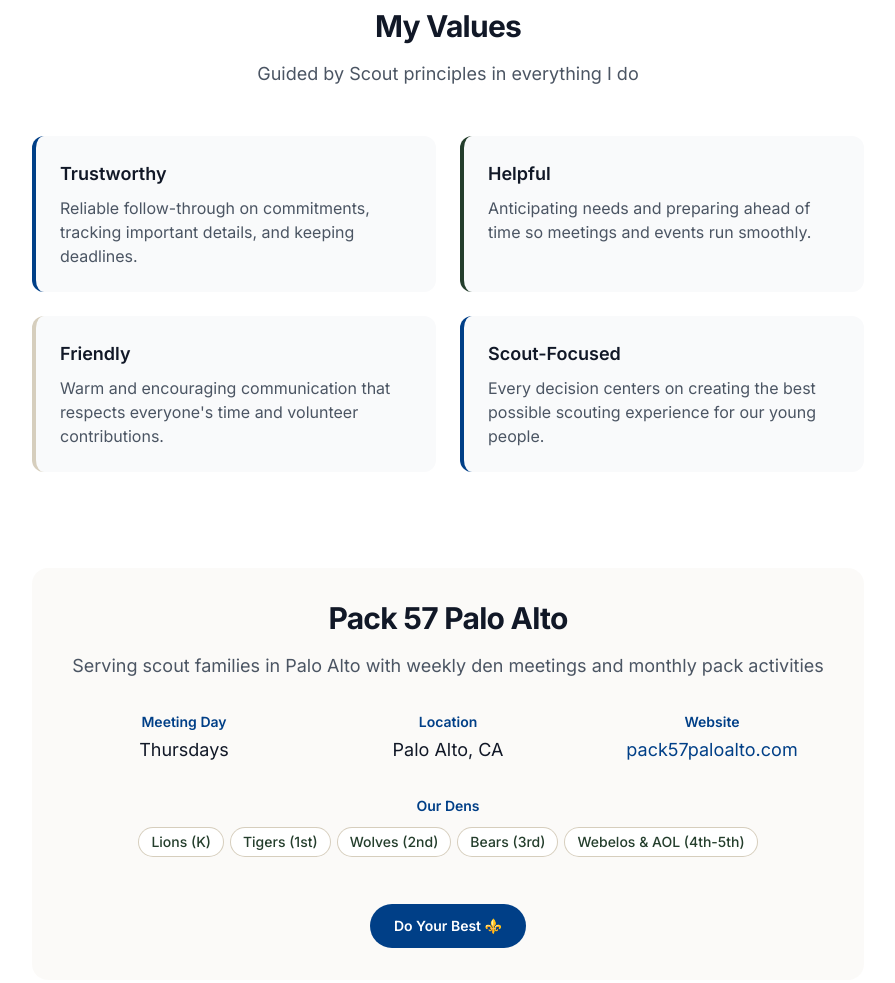
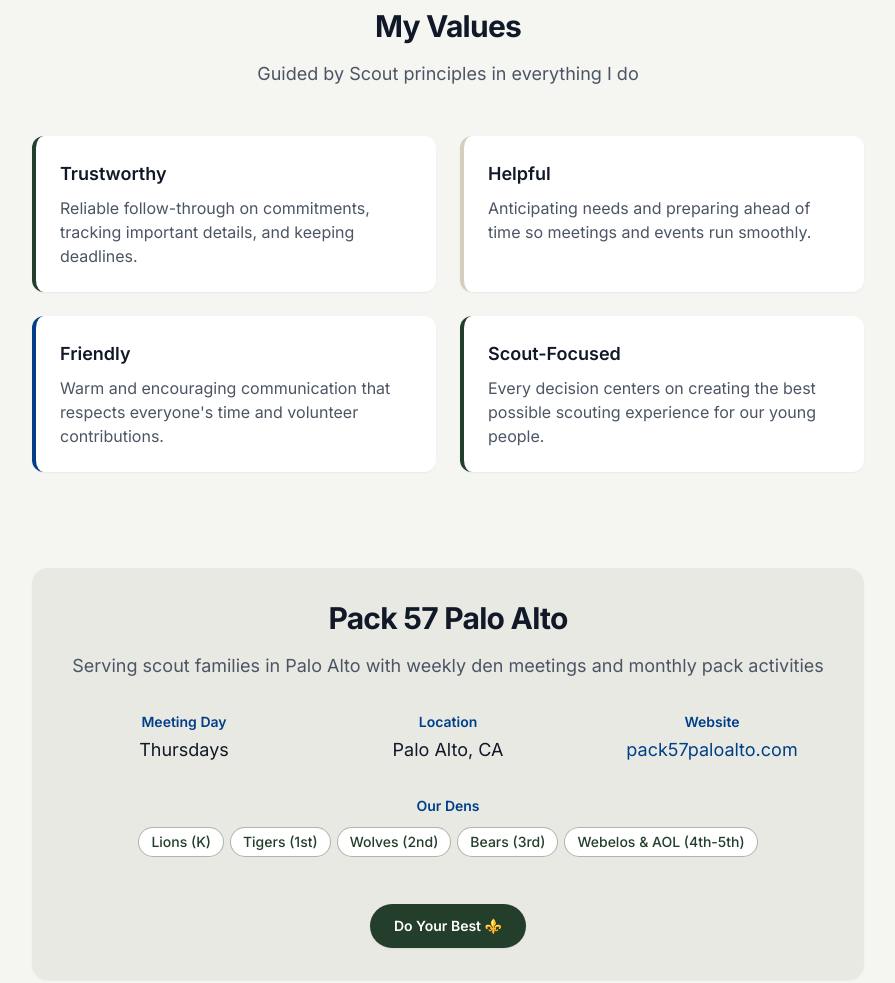
Before and after one commit to trailmark2026/trailmark2026.github.io, a plain HTML site: page index.html in a window 1280 px wide. Shown: the part 1140-2123 px from the top of the page, without its empty margins (192-1087 px from the left). Drawn offline with nearby package versions, Linux system fonts and the light colour scheme.

Commit message:
Brand-colored khaki version with greens
- Changed background to light khaki (scout-tan-lighter)
- Used mix of olive green and scout blue for icons
- Added tan backgrounds with olive borders for some icons
- White cards with shadows on khaki background for better readability
- Green olive ring around logo instead of generic
- Enhanced contrast while maintaining brand colors
- Pack section uses light tan background

```diff
--- a/index.html
+++ b/index.html
@@ -15,7 +15,10 @@
                     colors: {
                         'scout-blue': '#003F87',
                         'scout-tan': '#D6CEBD',
+                        'scout-tan-light': '#E9E9E4',
+                        'scout-tan-lighter': '#F5F5F2',
                         'scout-olive': '#243E2C',
+                        'scout-olive-light': '#4A5C52',
                         'scout-gold': '#FDC116',
                         'scout-gray': '#515354'
                     },
@@ -27,13 +30,13 @@
         }
     </script>
 </head>
-<body class="bg-white font-sans">
+<body class="bg-scout-tan-lighter font-sans">
     <div class="mx-auto max-w-4xl px-6 py-16 sm:py-24 lg:px-8">
 
         <!-- Hero section -->
         <div class="text-center">
             <div class="mx-auto w-32 h-32 mb-8">
-                <img src="trailmark-logo.jpg" alt="Trailmark" class="w-full h-full object-cover rounded-full ring-4 ring-scout-tan shadow-lg">
+                <img src="trailmark-logo.jpg" alt="Trailmark" class="w-full h-full object-cover rounded-full ring-4 ring-scout-olive-light shadow-lg">
             </div>
 
             <h1 class="text-4xl font-bold tracking-tight text-gray-900 sm:text-5xl">
@@ -53,7 +56,7 @@
 
             <div class="grid grid-cols-1 gap-8 sm:grid-cols-2 lg:grid-cols-3">
                 <div class="text-center">
-                    <div class="mx-auto flex h-16 w-16 items-center justify-center rounded-full bg-scout-blue">
+                    <div class="mx-auto flex h-16 w-16 items-center justify-center rounded-full bg-scout-olive">
                         <svg class="h-8 w-8 text-white" viewBox="0 0 24 24" fill="currentColor">
                             <path d="M6.75 3v2.25M17.25 3v2.25M3 18.75V7.5a2.25 2.25 0 0 1 2.25-2.25h13.5A2.25 2.25 0 0 1 21 7.5v11.25m-18 0A2.25 2.25 0 0 0 5.25 21h13.5a2.25 2.25 0 0 0 2.25-2.25m-18 0v-7.5A2.25 2.25 0 0 1 5.25 9h13.5a2.25 2.25 0 0 1 2.25 2.25v7.5m-18 0h18" />
                         </svg>
@@ -63,8 +66,8 @@
                 </div>
 
                 <div class="text-center">
-                    <div class="mx-auto flex h-16 w-16 items-center justify-center rounded-full bg-scout-olive">
-                        <svg class="h-8 w-8 text-white" viewBox="0 0 24 24" fill="currentColor">
+                    <div class="mx-auto flex h-16 w-16 items-center justify-center rounded-full bg-scout-tan border-2 border-scout-olive">
+                        <svg class="h-8 w-8 text-scout-olive" viewBox="0 0 24 24" fill="currentColor">
                             <path d="M1.5 8.67v8.58a3 3 0 0 0 3 3h15a3 3 0 0 0 3-3V8.67l-8.928 5.493a3 3 0 0 1-3.144 0L1.5 8.67Z" />
                             <path d="M22.5 6.908V6.75a3 3 0 0 0-3-3h-15a3 3 0 0 0-3 3v.158l9.714 5.978a1.5 1.5 0 0 0 1.572 0L22.5 6.908Z" />
                         </svg>
@@ -74,8 +77,8 @@
                 </div>
 
                 <div class="text-center">
-                    <div class="mx-auto flex h-16 w-16 items-center justify-center rounded-full bg-scout-tan border-2 border-scout-gray">
-                        <svg class="h-8 w-8 text-scout-gray" viewBox="0 0 24 24" fill="currentColor">
+                    <div class="mx-auto flex h-16 w-16 items-center justify-center rounded-full bg-scout-blue">
+                        <svg class="h-8 w-8 text-white" viewBox="0 0 24 24" fill="currentColor">
                             <path fill-rule="evenodd" d="M2.25 12c0-5.385 4.365-9.75 9.75-9.75s9.75 4.365 9.75 9.75-4.365 9.75-9.75 9.75S2.25 17.385 2.25 12Zm13.36-1.814a.75.75 0 1 0-1.22-.872l-3.236 4.53L9.53 12.22a.75.75 0 0 0-1.06 1.06l2.25 2.25a.75.75 0 0 0 1.14-.094l3.75-5.25Z" clip-rule="evenodd" />
                         </svg>
                     </div>
@@ -84,7 +87,7 @@
                 </div>
 
                 <div class="text-center">
-                    <div class="mx-auto flex h-16 w-16 items-center justify-center rounded-full bg-scout-blue">
+                    <div class="mx-auto flex h-16 w-16 items-center justify-center rounded-full bg-scout-olive">
                         <svg class="h-8 w-8 text-white" viewBox="0 0 24 24" fill="currentColor">
                             <path d="M11.644 1.59a.75.75 0 0 1 .712 0l9.75 5.25a.75.75 0 0 1 0 1.32L12 13.909 1.894 8.16a.75.75 0 0 1 0-1.32l9.75-5.25ZM3.265 10.602 12 15.389l8.735-4.787a.75.75 0 1 1 .53 1.406L12 16.874 2.735 12.008a.75.75 0 1 1 .53-1.406Z" />
                             <path d="M3.265 15.602 12 20.389l8.735-4.787a.75.75 0 1 1 .53 1.406L12 21.874l-9.265-4.866a.75.75 0 0 1 .53-1.406Z" />
@@ -95,8 +98,8 @@
                 </div>
 
                 <div class="text-center">
-                    <div class="mx-auto flex h-16 w-16 items-center justify-center rounded-full bg-scout-olive">
-                        <svg class="h-8 w-8 text-white" viewBox="0 0 24 24" fill="currentColor">
+                    <div class="mx-auto flex h-16 w-16 items-center justify-center rounded-full bg-scout-tan border-2 border-scout-olive">
+                        <svg class="h-8 w-8 text-scout-olive" viewBox="0 0 24 24" fill="currentColor">
                             <path d="M4.5 6.375a4.125 4.125 0 1 1 8.25 0 4.125 4.125 0 0 1-8.25 0ZM14.25 8.625a3.375 3.375 0 1 1 6.75 0 3.375 3.375 0 0 1-6.75 0ZM1.5 19.125a7.125 7.125 0 0 1 14.25 0v.003l-.001.119a.75.75 0 0 1-.363.63 13.067 13.067 0 0 1-6.761 1.873c-2.472 0-4.786-.684-6.76-1.873a.75.75 0 0 1-.364-.63l-.001-.122ZM17.25 19.128l-.001.144a2.25 2.25 0 0 1-.233.96 10.088 10.088 0 0 0 5.06-1.01.75.75 0 0 0 .42-.643 4.875 4.875 0 0 0-6.957-4.611 8.586 8.586 0 0 1 1.71 5.157v.003Z" />
                         </svg>
                     </div>
@@ -105,8 +108,8 @@
                 </div>
 
                 <div class="text-center">
-                    <div class="mx-auto flex h-16 w-16 items-center justify-center rounded-full bg-scout-tan border-2 border-scout-gray">
-                        <svg class="h-8 w-8 text-scout-gray" viewBox="0 0 24 24" fill="currentColor">
+                    <div class="mx-auto flex h-16 w-16 items-center justify-center rounded-full bg-scout-blue">
+                        <svg class="h-8 w-8 text-white" viewBox="0 0 24 24" fill="currentColor">
                             <path d="M11.25 4.533A9.707 9.707 0 0 0 6 3a9.735 9.735 0 0 0-3.25.555.75.75 0 0 0-.5.707v14.25a.75.75 0 0 0 1 .707A8.237 8.237 0 0 1 6 18.75c1.995 0 3.823.707 5.25 1.886V4.533ZM12.75 20.636A8.214 8.214 0 0 1 18 18.75c.966 0 1.89.166 2.75.47a.75.75 0 0 0 1-.708V4.262a.75.75 0 0 0-.5-.707A9.735 9.735 0 0 0 18 3a9.707 9.707 0 0 0-5.25 1.533v16.103Z" />
                         </svg>
                     </div>
@@ -124,22 +127,22 @@
             </div>
 
             <div class="grid grid-cols-1 gap-6 sm:grid-cols-2">
-                <div class="rounded-xl bg-gray-50 p-6 border-l-4 border-scout-blue">
+                <div class="rounded-xl bg-white p-6 border-l-4 border-scout-olive shadow-sm">
                     <h3 class="text-lg font-semibold text-gray-900">Trustworthy</h3>
                     <p class="mt-2 text-gray-600">Reliable follow-through on commitments, tracking important details, and keeping deadlines.</p>
                 </div>
 
-                <div class="rounded-xl bg-gray-50 p-6 border-l-4 border-scout-olive">
+                <div class="rounded-xl bg-white p-6 border-l-4 border-scout-tan shadow-sm">
                     <h3 class="text-lg font-semibold text-gray-900">Helpful</h3>
                     <p class="mt-2 text-gray-600">Anticipating needs and preparing ahead of time so meetings and events run smoothly.</p>
                 </div>
 
-                <div class="rounded-xl bg-gray-50 p-6 border-l-4 border-scout-tan">
+                <div class="rounded-xl bg-white p-6 border-l-4 border-scout-blue shadow-sm">
                     <h3 class="text-lg font-semibold text-gray-900">Friendly</h3>
                     <p class="mt-2 text-gray-600">Warm and encouraging communication that respects everyone's time and volunteer contributions.</p>
                 </div>
 
-                <div class="rounded-xl bg-gray-50 p-6 border-l-4 border-scout-blue">
+                <div class="rounded-xl bg-white p-6 border-l-4 border-scout-olive shadow-sm">
                     <h3 class="text-lg font-semibold text-gray-900">Scout-Focused</h3>
                     <p class="mt-2 text-gray-600">Every decision centers on creating the best possible scouting experience for our young people.</p>
                 </div>
@@ -147,7 +150,7 @@
         </div>
 
         <!-- Pack 57 -->
-        <div class="mt-24 bg-scout-tan/10 rounded-2xl p-8">
+        <div class="mt-24 bg-scout-tan-light rounded-2xl p-8 shadow-sm">
             <div class="text-center">
                 <h2 class="text-3xl font-bold tracking-tight text-gray-900">Pack 57 Palo Alto</h2>
                 <p class="mt-4 text-lg text-gray-600">Serving scout families in Palo Alto with weekly den meetings and monthly pack activities</p>
@@ -172,15 +175,15 @@
                 <div class="mt-8">
                     <p class="text-sm font-semibold text-scout-blue mb-3">Our Dens</p>
                     <div class="flex flex-wrap justify-center gap-2">
-                        <span class="inline-flex items-center rounded-full bg-white px-3 py-1 text-sm font-medium text-scout-olive ring-1 ring-scout-tan">Lions (K)</span>
-                        <span class="inline-flex items-center rounded-full bg-white px-3 py-1 text-sm font-medium text-scout-olive ring-1 ring-scout-tan">Tigers (1st)</span>
-                        <span class="inline-flex items-center rounded-full bg-white px-3 py-1 text-sm font-medium text-scout-olive ring-1 ring-scout-tan">Wolves (2nd)</span>
-                        <span class="inline-flex items-center rounded-full bg-white px-3 py-1 text-sm font-medium text-scout-olive ring-1 ring-scout-tan">Bears (3rd)</span>
-                        <span class="inline-flex items-center rounded-full bg-white px-3 py-1 text-sm font-medium text-scout-olive ring-1 ring-scout-tan">Webelos & AOL (4th-5th)</span>
+                        <span class="inline-flex items-center rounded-full bg-white px-3 py-1 text-sm font-medium text-scout-olive ring-1 ring-scout-olive/30">Lions (K)</span>
+                        <span class="inline-flex items-center rounded-full bg-white px-3 py-1 text-sm font-medium text-scout-olive ring-1 ring-scout-olive/30">Tigers (1st)</span>
+                        <span class="inline-flex items-center rounded-full bg-white px-3 py-1 text-sm font-medium text-scout-olive ring-1 ring-scout-olive/30">Wolves (2nd)</span>
+                        <span class="inline-flex items-center rounded-full bg-white px-3 py-1 text-sm font-medium text-scout-olive ring-1 ring-scout-olive/30">Bears (3rd)</span>
+                        <span class="inline-flex items-center rounded-full bg-white px-3 py-1 text-sm font-medium text-scout-olive ring-1 ring-scout-olive/30">Webelos & AOL (4th-5th)</span>
                     </div>
                 </div>
 
-                <div class="mt-12 inline-flex items-center rounded-full bg-scout-blue px-6 py-3 text-sm font-semibold text-white">
+                <div class="mt-12 inline-flex items-center rounded-full bg-scout-olive px-6 py-3 text-sm font-semibold text-white shadow-sm">
                     Do Your Best ⚜️
                 </div>
             </div>
```
